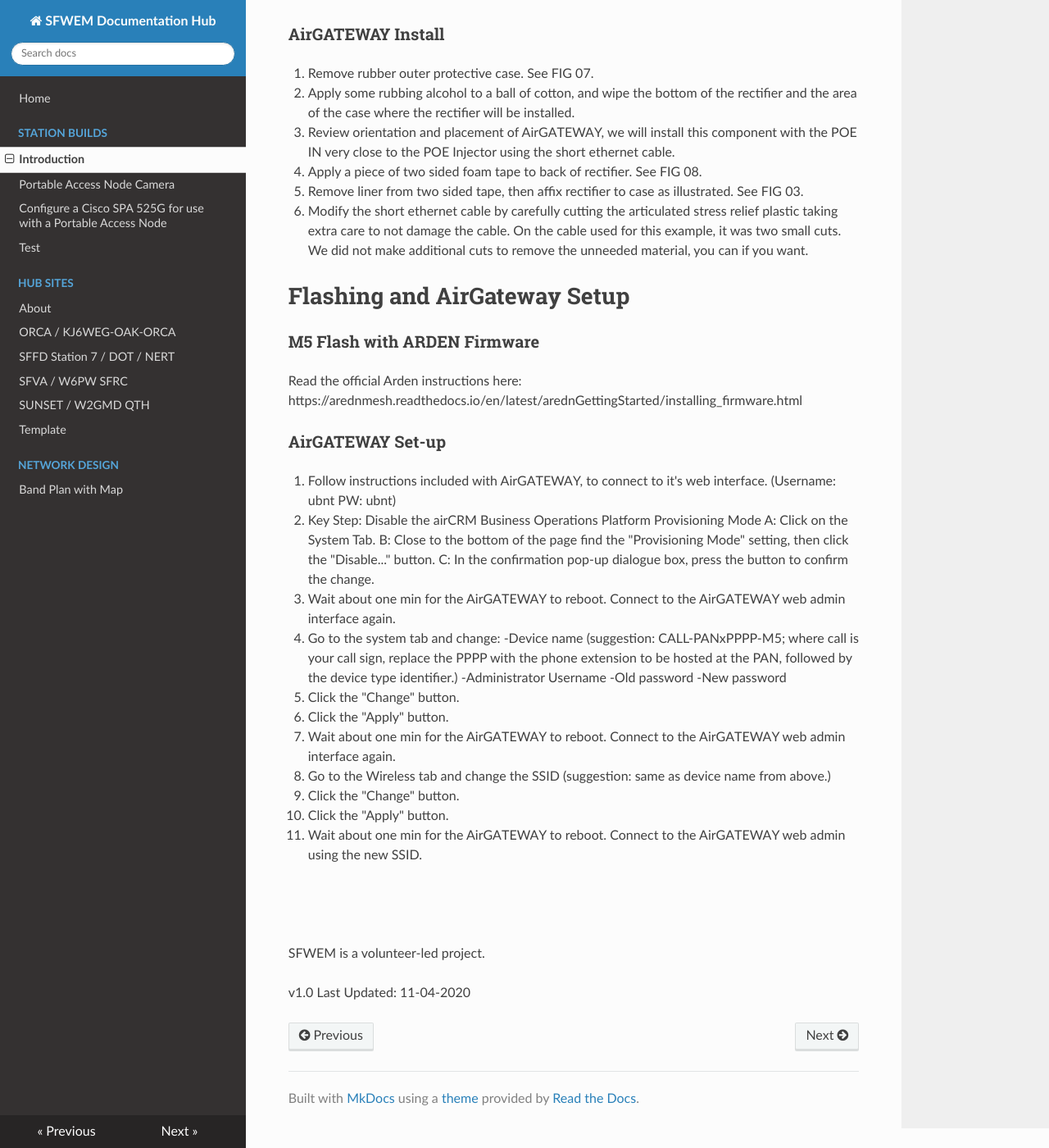
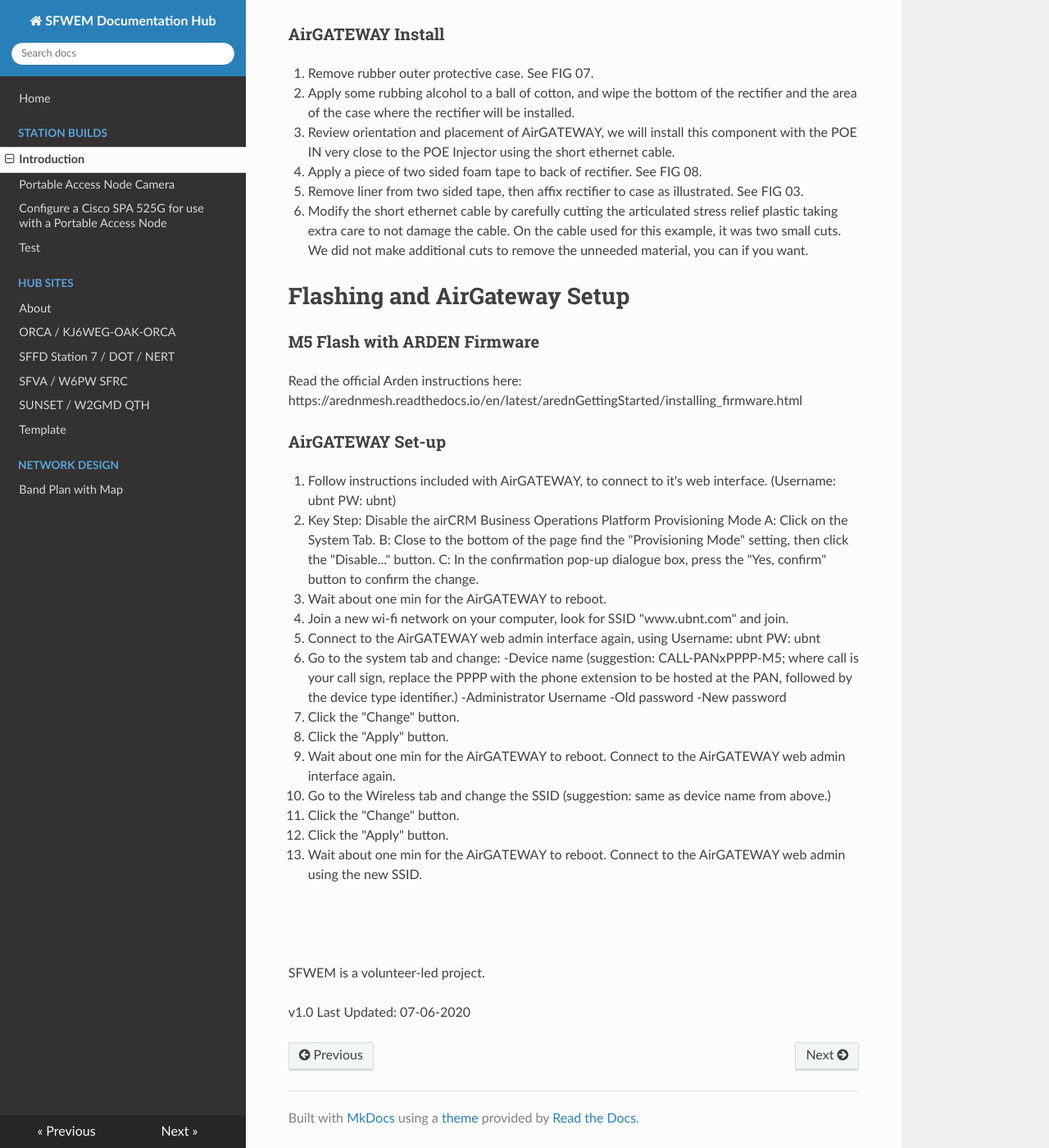
Before and after one commit to sfwem/SFWEM-Docs, an MkDocs documentation site: the page built from docs/Station_Builds/PAN_1.0.md, in a window 1280 px wide and 1400 px high, scrolled down 2527 px. Shown: the whole window at 82% size. Built offline with MkDocs 1.6.1, drawn with Linux system fonts in a browser that asks for light colours; nearby versions of some CDN libraries.

Commit message:
Update PAN_1.0.md

```diff
--- a/docs/Station_Builds/PAN_1.0.md
+++ b/docs/Station_Builds/PAN_1.0.md
@@ -92,9 +92,11 @@
 2. Key Step: Disable the airCRM Business Operations Platform Provisioning Mode
     A: Click on the System Tab.
     B: Close to the bottom of the page find the "Provisioning Mode" setting, then click the "Disable..." button.
-    C: In the confirmation pop-up dialogue box, press the button to confirm the change.
-4. Wait about one min for the AirGATEWAY to reboot. Connect to the AirGATEWAY web admin interface again.
-5. Go to the system tab and change:
+    C: In the confirmation pop-up dialogue box, press the "Yes, confirm" button to confirm the change.
+4. Wait about one min for the AirGATEWAY to reboot.
+5. Join a new wi-fi network on your computer, look for SSID "www.ubnt.com" and join.
+6. Connect to the AirGATEWAY web admin interface again, using Username: ubnt PW: ubnt
+7. Go to the system tab and change:
   -Device name (suggestion: CALL-PANxPPPP-M5; where call is your call sign, replace the PPPP with the phone extension to be hosted at the PAN, followed by the device type identifier.)
   -Administrator Username
   -Old password
@@ -113,4 +115,4 @@
 <BR>
 SFWEM is a volunteer-led project.
 
-v1.0 Last Updated: 11-04-2020
+v1.0 Last Updated: 07-06-2020
```
